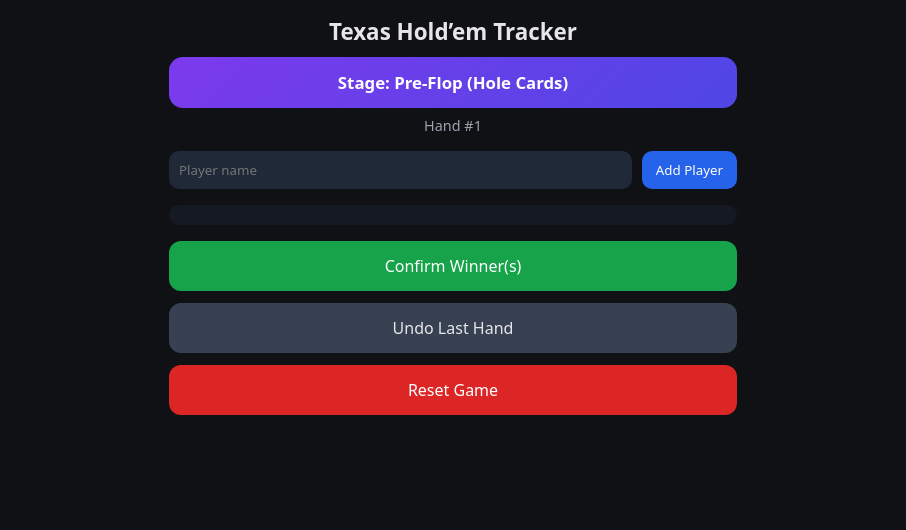
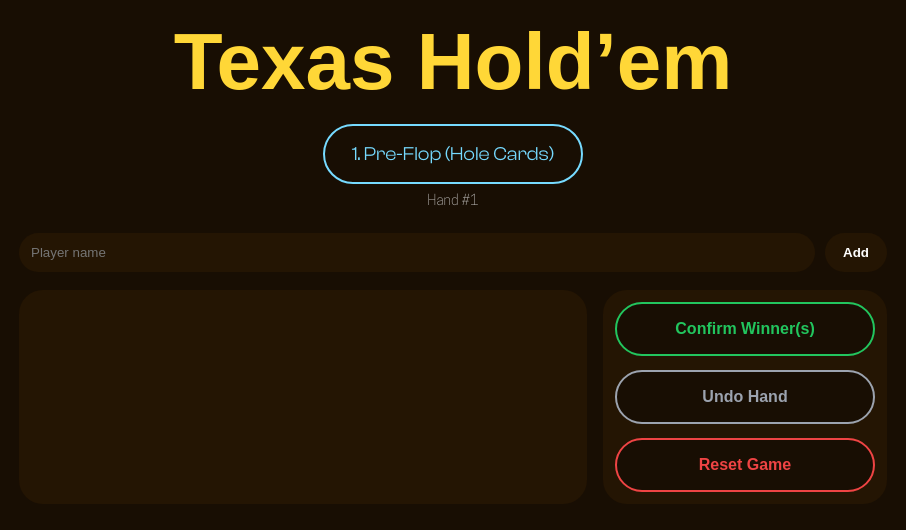
Before and after one commit to hariharanr1910/Poker-Table, a plain HTML site: page Poker_table.html in a window 1280 px wide. Shown: the whole page, without its empty margins (187-1093 px from the left). Drawn offline with Linux system fonts and the light colour scheme; a web font is replaced by a local one.

Commit message:
Update Poker_table.html
new ui and fonts

```diff
--- a/Poker_table.html
+++ b/Poker_table.html
@@ -6,106 +6,154 @@
 <meta name="viewport" content="width=device-width, initial-scale=1.0" />
 
 <style>
+/* ================= FONTS ================= */
+@font-face {
+  font-family: "Mattone";
+  src: url("./fonts/Mattone-Black.otf") format("opentype");
+  font-weight: 900;
+  font-style: normal;
+}
+
+@font-face {
+  font-family: "ClashDisplay";
+  src: url("./fonts/ClashDisplay-Regular.otf") format("opentype");
+  font-weight: 400;
+  font-style: normal;
+}
+
+@font-face {
+  font-family: "CooperHewitt";
+  src: url("./fonts/CooperHewitt-Light.otf") format("opentype");
+  font-weight: 300;
+  font-style: normal;
+}
+
+@font-face {
+  font-family: "CooperHewitt";
+  src: url("./fonts/CooperHewitt-Book.otf") format("opentype");
+  font-weight: 400;
+  font-style: normal;
+}
+
+@font-face {
+  font-family: "CooperHewitt";
+  src: url("./fonts/CooperHewitt-Semibold.otf") format("opentype");
+  font-weight: 600;
+  font-style: normal;
+}
+
+/* ================= BASE ================= */
 * {
   box-sizing: border-box;
-  font-family: system-ui, -apple-system, BlinkMacSystemFont, sans-serif;
 }
 
 body {
   margin: 0;
-  background: #0f1115;
+  background: #180e03;
   color: #e6e6e6;
+  font-family: CooperHewitt, system-ui, sans-serif;
 }
 
 .app {
-  max-width: 600px;
+  max-width: 900px;
   margin: auto;
   padding: 16px;
 }
 
-/* Header */
+/* ================= HEADER ================= */
 header {
   text-align: center;
-  margin-bottom: 14px;
+  margin-bottom: 22px;
 }
 
 header h1 {
-  font-size: 1.4rem;
-  margin: 0 0 10px;
+  font-family: Mattone, sans-serif;
+  font-size: 5rem;
+  margin: 0 0 16px;
+  color: #ffd737;
 }
 
-/* Stage button (TOP) */
+/* Stage button */
 .stage-btn {
-  width: 100%;
-  padding: 14px;
-  border-radius: 14px;
-  background: linear-gradient(135deg, #7c3aed, #4f46e5);
+  width: 30%;
+  padding: 16px;
+  border-radius: 999px;
+  background: transparent;
+  border: 2px solid #76daff;
+  color: #76daff;
+  font-family: ClashDisplay, sans-serif;
+  font-size: 1.2rem;
+  cursor: pointer;
+  margin: 0 auto;
+}
+
+.hand {
+  margin-top: 8px;
+  font-size: 0.9rem;
+  opacity: 0.75;
+  font-weight: 300;
+}
+
+/* ================= SETUP ================= */
+.setup {
+  display: flex;
+  gap: 10px;
+  margin: 18px 0;
+}
+
+.setup input {
+  flex: 1;
+  padding: 12px;
+  border-radius: 999px;
   border: none;
+  background: #241503;
   color: #fff;
-  font-size: 1.05rem;
+  font-weight: 400;
+}
+
+.setup button {
+  padding: 12px 18px;
+  border-radius: 999px;
+  border: none;
+  background: #241503;
+  color: #fff;
   font-weight: 600;
   cursor: pointer;
 }
 
-.stage-btn:active {
-  opacity: 0.9;
+/* ================= MAIN ================= */
+.main {
+  display: grid;
+  grid-template-columns: 2fr 1fr;
+  gap: 16px;
 }
 
-.hand {
-  margin-top: 8px;
-  color: #9ca3af;
-  font-size: 0.9rem;
-}
-
-/* Setup */
-.setup {
-  display: flex;
-  gap: 10px;
-  margin: 16px 0;
-}
-
-.setup input {
-  flex: 1;
-  padding: 10px;
-  border-radius: 10px;
-  border: none;
-  background: #1f2937;
-  color: #fff;
-}
-
-.setup button {
-  padding: 10px 14px;
-  border-radius: 10px;
-  border: none;
-  background: #2563eb;
-  color: #fff;
-  cursor: pointer;
-}
-
-/* Players */
+/* ================= PLAYERS ================= */
 .players {
-  background: #151923;
-  border-radius: 14px;
-  padding: 10px;
+  background: #241503;
+  border-radius: 24px;
+  padding: 12px;
 }
 
 .player {
   display: flex;
   align-items: center;
-  gap: 12px; /* spacing between items */
-  padding: 12px;
-  border-bottom: 1px solid #232838;
+  gap: 12px;
+  padding: 14px;
+  margin-bottom: 10px;
+  border-radius: 999px;
+  background: #180e03;
 }
 
 .player:last-child {
-  border-bottom: none;
+  margin-bottom: 0;
 }
 
 .player label {
   display: flex;
   align-items: center;
+  gap: 12px;
   flex: 1;
-  gap: 12px;
 }
 
 .player input[type="checkbox"] {
@@ -114,70 +162,75 @@ header h1 {
 }
 
 .name {
+  font-weight: 400;
   font-size: 1.05rem;
 }
 
 .role {
-  font-size: 0.8rem;
+  font-weight: 600;
+  font-size: 0.75rem;
   color: #fbbf24;
 }
 
 .wins {
-  font-size: 0.8rem;
-  color: #9ca3af;
+  font-weight: 300;
+  font-size: 0.75rem;
+  opacity: 0.8;
 }
 
-/* Role highlights */
-.dealer { background: rgba(251, 191, 36, 0.08); }
-.sb     { background: rgba(59, 130, 246, 0.08); }
-.bb     { background: rgba(239, 68, 68, 0.08); }
-
-/* Action buttons */
+/* ================= ACTIONS ================= */
 .actions {
-  margin-top: 16px;
-  display: grid;
-  gap: 12px;
+  background: #241503;
+  border-radius: 24px;
+  padding: 12px;
+  display: flex;
+  flex-direction: column;
+  gap: 14px;
 }
 
-button.confirm {
-  padding: 14px;
+.actions button {
+  padding: 16px;
+  border-radius: 999px;
   font-size: 1rem;
-  border-radius: 12px;
+  font-weight: 600;
+  cursor: pointer;
+  background: #180e03;
+}
+
+.confirm {
+  color: #22c55e;
+  border: 2px solid #22c55e;
+}
+
+.undo {
+  color: #9ca3af;
+  border: 2px solid #9ca3af;
+}
+
+.reset {
+  color: #ef4444;
+  border: 2px solid #ef4444;
+}
+
+.remove-player {
+  background: #b91c1c;
   border: none;
-  background: #16a34a;
+  padding: 6px 12px;
+  border-radius: 999px;
   color: #fff;
+  font-size: 0.75rem;
+  font-weight: 600;
   cursor: pointer;
 }
 
-button.undo {
-  padding: 14px;
-  font-size: 1rem;
-  border-radius: 12px;
-  border: none;
-  background: #374151;
-  color: #e5e7eb;
-  cursor: pointer;
+/* ================= RESPONSIVE ================= */
+@media (max-width: 700px) {
+  .main {
+    grid-template-columns: 1fr;
   }
-
-button.reset {
-  padding: 14px;
-  font-size: 1rem;
-  border-radius: 12px;
-  border: none;
-  background: #dc2626;
-  color: #fff;
-  cursor: pointer;
+  .stage-btn {
+    width: 100%;
   }
-
-button.remove-player {
-  background: #b91c1c;
-  border: none;
-  padding: 6px 10px;
-  border-radius: 8px;
-  color: #fff;
-  cursor: pointer;
-  font-size: 0.8rem;
-  margin-left: 8px; /* extra space from Wins */
 }
 </style>
 </head>
@@ -186,28 +239,25 @@ button.remove-player {
 <div class="app">
 
 <header>
-    <h1>Texas Hold’em Tracker</h1>
-
+  <h1>Texas Hold’em</h1>
   <button class="stage-btn" onclick="nextStage()">
-      Stage: <span id="stage"></span>
+    <span id="stage"></span>
   </button>
-
-    <div class="hand">
-      Hand #<span id="handNum">1</span>
-    </div>
+  <div class="hand">Hand #<span id="handNum">1</span></div>
 </header>
 
 <section class="setup">
   <input id="playerName" placeholder="Player name" />
-    <button onclick="addPlayer()">Add Player</button>
+  <button onclick="addPlayer()">Add</button>
 </section>
 
-  <section class="players"></section>
-
-  <section class="actions">
+<section class="main">
+  <div class="players"></div>
+  <div class="actions">
     <button class="confirm" onclick="confirmWinners()">Confirm Winner(s)</button>
-    <button class="undo" onclick="undoLastHand()">Undo Last Hand</button>
+    <button class="undo" onclick="undoLastHand()">Undo Hand</button>
     <button class="reset" onclick="resetGame()">Reset Game</button>
+  </div>
 </section>
 
 </div>
@@ -232,47 +282,40 @@ let stageIndex = 0;
 let history = [];
 
 function loadGame() {
-  const data = JSON.parse(localStorage.getItem("pokerGame"));
-  if (!data) return;
-  players = data.players || [];
-  dealerIndex = data.dealerIndex || 0;
-  handNumber = data.handNumber || 1;
-  stageIndex = data.stageIndex || 0;
-  history = data.history || [];
+  const d = JSON.parse(localStorage.getItem("pokerGame"));
+  if (!d) return;
+  players = d.players || [];
+  dealerIndex = d.dealerIndex || 0;
+  handNumber = d.handNumber || 1;
+  stageIndex = d.stageIndex || 0;
+  history = d.history || [];
 }
 
 function saveGame() {
   localStorage.setItem("pokerGame", JSON.stringify({
-    players,
-    dealerIndex,
-    handNumber,
-    stageIndex,
-    history
+    players, dealerIndex, handNumber, stageIndex, history
   }));
 }
 
 function addPlayer() {
-  const input = document.getElementById("playerName");
-  const name = input.value.trim();
-  if (!name) return;
-  players.push({ name, wins: 0 });
-  input.value = "";
-  saveGame();
-  render();
+  const i = document.getElementById("playerName");
+  if (!i.value.trim()) return;
+  players.push({ name: i.value.trim(), wins: 0 });
+  i.value = "";
+  saveGame(); render();
 }
 
-function removePlayer(index) {
-  if (!confirm(`Remove player "${players[index].name}"?`)) return;
-  players.splice(index, 1);
-  if (dealerIndex >= players.length) dealerIndex = 0;
-  saveGame();
-  render();
+function removePlayer(i) {
+  if (!confirm(`Remove ${players[i].name}?`)) return;
+  players.splice(i, 1);
+  dealerIndex %= players.length || 1;
+  saveGame(); render();
 }
 
 function confirmWinners() {
   const checked = [...document.querySelectorAll("input[type=checkbox]:checked")]
-    .map(cb => parseInt(cb.dataset.index));
-  if (checked.length === 0) return;
+    .map(c => +c.dataset.index);
+  if (!checked.length) return;
 
   checked.forEach(i => players[i].wins++);
   history.push({ winners: checked, dealerIndex, stageIndex });
@@ -281,41 +324,34 @@ function confirmWinners() {
   handNumber++;
   stageIndex = 0;
 
-  saveGame();
-  render();
+  saveGame(); render();
 }
 
 function undoLastHand() {
-  if (history.length === 0) return;
-  const last = history.pop();
-  last.winners.forEach(i => players[i].wins--);
-  dealerIndex = last.dealerIndex;
-  stageIndex = last.stageIndex;
+  if (!history.length) return;
+  const h = history.pop();
+  h.winners.forEach(i => players[i].wins--);
+  dealerIndex = h.dealerIndex;
+  stageIndex = h.stageIndex;
   handNumber--;
-  saveGame();
-  render();
+  saveGame(); render();
 }
 
 function resetGame() {
-  if (!confirm("Are you sure you want to reset the entire game?")) return;
-  players = [];
-  dealerIndex = 0;
-  handNumber = 1;
-  stageIndex = 0;
-  history = [];
-  saveGame();
-  render();
+  if (!confirm("Reset entire game?")) return;
+  players = []; dealerIndex = 0; handNumber = 1; stageIndex = 0; history = [];
+  saveGame(); render();
 }
 
 function nextStage() {
   stageIndex = (stageIndex + 1) % stages.length;
-  saveGame();
-  render();
+  saveGame(); render();
 }
 
 function render() {
   document.getElementById("handNum").innerText = handNumber;
-  document.getElementById("stage").innerText = stages[stageIndex];
+  document.getElementById("stage").innerText =
+    `${stageIndex + 1}. ${stages[stageIndex]}`;
 
   const list = document.querySelector(".players");
   list.innerHTML = "";
@@ -327,7 +363,7 @@ function render() {
     else if (i === (dealerIndex + 2) % players.length) role = "BB";
 
     list.innerHTML += `
-      <div class="player ${role.toLowerCase()}">
+      <div class="player">
         <label>
           <input type="checkbox" data-index="${i}">
           <span class="name">${p.name}</span>
@@ -343,5 +379,6 @@ function render() {
 loadGame();
 render();
 </script>
+
 </body>
 </html>
```
Lines whose indentation alone changed are shown as unchanged.
